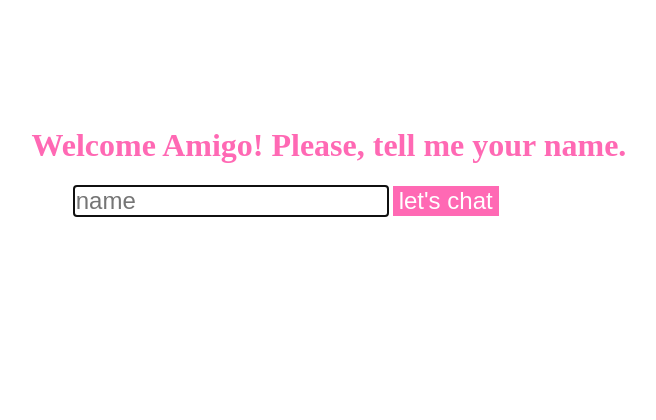
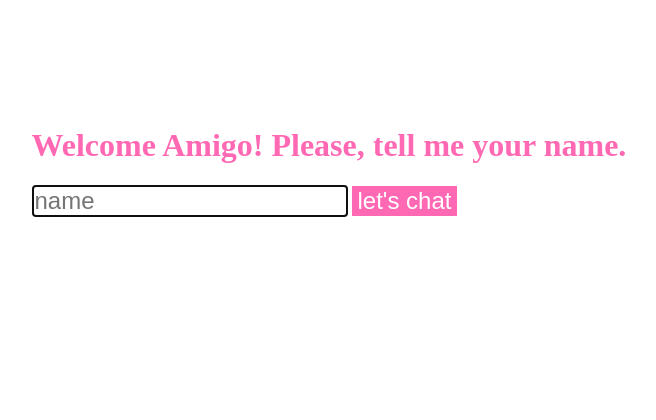
Before and after one commit to slolow/chat-app, a Flask app: page /name in a window 1280 px wide. Shown: the top 420 px of the page, without its empty margins (420-1076 px from the left). Run offline with Flask 2, Linux system fonts and the light colour scheme.

Commit message:
aligned #create-form under h1

```diff
--- a/static/styles/stylesheet.css
+++ b/static/styles/stylesheet.css
@@ -24,7 +24,7 @@ body {
 }
 
 #create-form {
-  margin: 2% 0 0 5%;
+  margin-top: 2%;
 }
 
 .form-input {
--- a/static/styles/stylesheet.scss
+++ b/static/styles/stylesheet.scss
@@ -39,7 +39,7 @@ body {
 }
 
 #create-form {
-  margin: 2% 0 0 5%;
+  margin-top: 2%;
 }
 
 .form-input {
```
